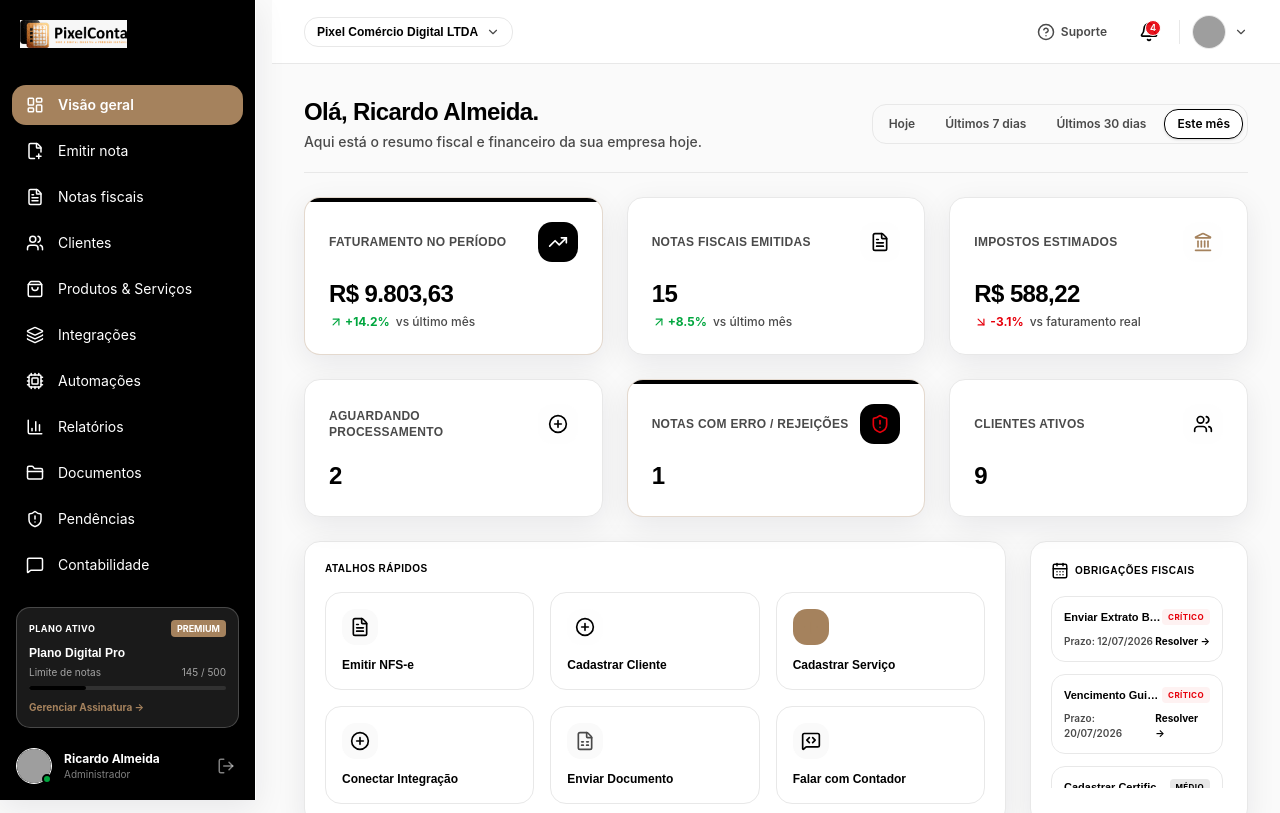
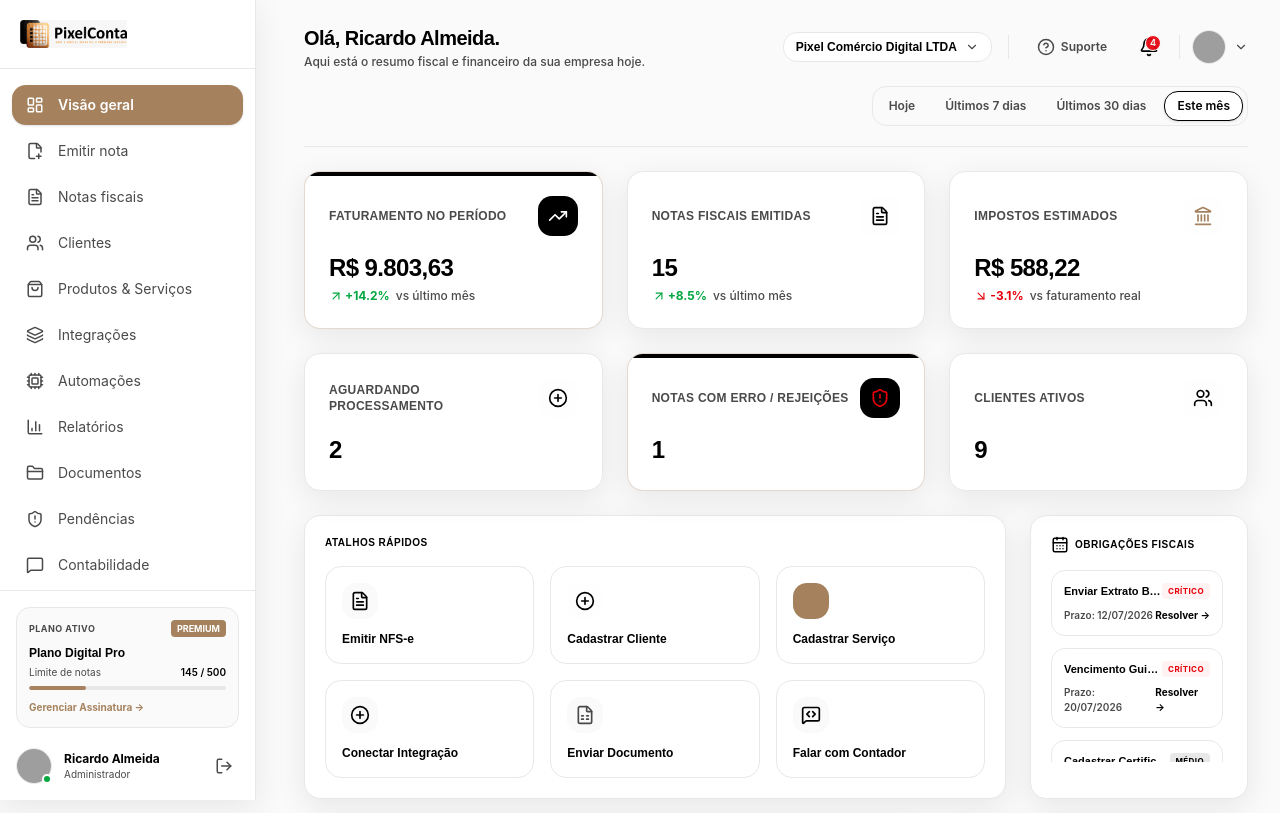
Before and after one commit to matheusgvl/pixelcontasv2, a React (Vite) app: page /app/dashboard in a window 1280 px wide. Shown: the top 813 px of the page. Built offline with nearby package versions, Linux system fonts and the light colour scheme; grey boxes are pictures that could not be loaded.

Commit message:
STYLE - Alteração de cores do menu

```diff
--- a/src/components/shared/Sidebar.tsx
+++ b/src/components/shared/Sidebar.tsx
@@ -9,7 +9,6 @@ import {
 
 interface SidebarProps {
   collapsed: boolean;
-  setCollapsed: (collapsed: boolean) => void;
   mobileOpen: boolean;
   setMobileOpen: (open: boolean) => void;
 }
@@ -50,13 +49,13 @@ export const Sidebar: React.FC<SidebarProps> = ({
       )}
 
       {/* Main Sidebar Panel */}
-      <aside className={`fixed top-0 bottom-0 left-0 bg-black text-white z-40 transition-all duration-300 flex flex-col justify-between border-r border-brand-dark/40 shadow-premium
+      <aside className={`fixed top-0 bottom-0 left-0 bg-white text-text-primary z-40 transition-all duration-300 flex flex-col justify-between border-r border-border shadow-premium
         ${collapsed ? 'w-20' : 'w-64'}
         ${mobileOpen ? 'translate-x-0' : '-translate-x-full md:translate-x-0'}
       `}>
 
         {/* Top Header Logo Area */}
-        <div className="p-5 border-b border-black flex items-center justify-between">
+        <div className="p-5 border-b border-border flex items-center justify-between">
           <Link
             to="/app/dashboard"
             className="flex items-center gap-3 select-none active:scale-[0.98] transition-transform"
@@ -77,8 +76,8 @@ export const Sidebar: React.FC<SidebarProps> = ({
                 onClick={() => setMobileOpen(false)}
                 className={`flex items-center gap-3.5 py-2.5 px-3.5 rounded-soft text-sm transition-all duration-150 relative group
                   ${isActive
-                    ? 'bg-primary text-white font-semibold'
-                    : 'text-white hover:bg-white/10'
+                    ? 'bg-primary text-white font-semibold shadow-sm'
+                    : 'text-text-secondary hover:bg-surface hover:text-text-primary'
                   }`}
               >
                 {item.icon}
@@ -86,7 +85,7 @@ export const Sidebar: React.FC<SidebarProps> = ({
 
                 {/* Collapsed Tooltip fallback */}
                 {collapsed && (
-                  <span className="absolute left-16 bg-black border border-black text-white text-xs py-1.5 px-3 rounded shadow-premium opacity-0 group-hover:opacity-100 group-hover:translate-x-1.5 transition-all duration-200 pointer-events-none z-50 whitespace-nowrap font-title">
+                  <span className="absolute left-16 bg-white border border-border text-text-primary text-xs py-1.5 px-3 rounded shadow-premium opacity-0 group-hover:opacity-100 group-hover:translate-x-1.5 transition-all duration-200 pointer-events-none z-50 whitespace-nowrap font-title font-bold">
                     {item.label}
                   </span>
                 )}
@@ -98,13 +97,13 @@ export const Sidebar: React.FC<SidebarProps> = ({
         </nav>
 
         {/* Sidebar Footer Area */}
-        <div className="p-4 border-t border-black flex flex-col gap-3 bg-brand-dark/20 shrink-0">
+        <div className="p-4 border-t border-border flex flex-col gap-3 bg-white shrink-0">
 
           {/* Plan Info Card */}
           {!collapsed ? (
-            <div className="bg-white/10 p-3 border border-white/20 rounded-soft flex flex-col gap-2 relative overflow-hidden group">
+            <div className="bg-surface p-3 border border-border rounded-soft flex flex-col gap-2 relative overflow-hidden group">
               <div className="flex justify-between items-center z-10 relative">
-                <span className="text-[9px] uppercase font-bold text-white tracking-wider">
+                <span className="text-[9px] uppercase font-bold text-text-secondary tracking-wider">
                   Plano Ativo
                 </span>
                 <span className="text-[9px] bg-primary text-white font-bold px-1.5 py-0.5 rounded">
@@ -112,13 +111,13 @@ export const Sidebar: React.FC<SidebarProps> = ({
                 </span>
               </div>
               <div className="z-10 relative">
-                <p className="text-xs font-bold text-white font-title">Plano Digital Pro</p>
-                <div className="flex justify-between items-center text-[10px] text-white/60 mt-1">
+                <p className="text-xs font-bold text-text-primary font-title">Plano Digital Pro</p>
+                <div className="flex justify-between items-center text-[10px] text-text-secondary mt-1">
                   <span>Limite de notas</span>
-                  <span>145 / 500</span>
+                  <span className="font-semibold text-text-primary">145 / 500</span>
                 </div>
-                <div className="w-full bg-white/10 h-1 rounded-full mt-1.5 overflow-hidden">
-                  <div className="bg-black h-full rounded-full" style={{ width: '29%' }} />
+                <div className="w-full bg-border h-1 rounded-full mt-1.5 overflow-hidden">
+                  <div className="bg-primary h-full rounded-full" style={{ width: '29%' }} />
                 </div>
               </div>
               <Link
@@ -132,11 +131,11 @@ export const Sidebar: React.FC<SidebarProps> = ({
           ) : (
             <Link
               to="/app/plano"
-              className="mx-auto p-2 bg-primary/10 rounded-soft text-text-primary hover:bg-primary/20 hover:text-white transition-colors relative group"
+              className="mx-auto p-2 bg-primary/10 rounded-soft text-text-primary hover:bg-primary/20 transition-colors relative group"
               onClick={() => setMobileOpen(false)}
             >
               <Award className="h-5 w-5 shrink-0" />
-              <span className="absolute left-16 bg-black border border-black text-white text-xs py-1.5 px-3 rounded shadow-premium opacity-0 group-hover:opacity-100 group-hover:translate-x-1.5 transition-all duration-200 pointer-events-none z-50 whitespace-nowrap">
+              <span className="absolute left-16 bg-white border border-border text-text-primary text-xs py-1.5 px-3 rounded shadow-premium opacity-0 group-hover:opacity-100 group-hover:translate-x-1.5 transition-all duration-200 pointer-events-none z-50 whitespace-nowrap font-bold">
                 Plano Premium
               </span>
             </Link>
@@ -148,17 +147,17 @@ export const Sidebar: React.FC<SidebarProps> = ({
               <img
                 src="https://images.unsplash.com/photo-1534528741775-53994a69daeb?auto=format&fit=crop&q=80&w=100"
                 alt="Ricardo Almeida"
-                className="h-9 w-9 rounded-full border border-brand-blue/30 object-cover"
+                className="h-9 w-9 rounded-full border border-border object-cover"
               />
-              <span className="absolute bottom-0 right-0 h-2.5 w-2.5 rounded-full bg-green-600 border-2 border-black" />
+              <span className="absolute bottom-0 right-0 h-2.5 w-2.5 rounded-full bg-green-600 border-2 border-white" />
             </div>
 
             {!collapsed && (
               <div className="flex flex-col flex-1 min-w-0">
-                <span className="text-xs font-bold truncate text-white">
+                <span className="text-xs font-bold truncate text-text-primary">
                   Ricardo Almeida
                 </span>
-                <span className="text-[10px] text-white/50 truncate">
+                <span className="text-[10px] text-text-secondary truncate">
                   Administrador
                 </span>
               </div>
@@ -168,7 +167,7 @@ export const Sidebar: React.FC<SidebarProps> = ({
               <Link
                 to="/login"
                 title="Sair do painel"
-                className="p-1 rounded text-white/50 hover:text-red-600 hover:bg-white/5 transition-colors shrink-0"
+                className="p-1.5 rounded text-text-secondary hover:text-red-600 hover:bg-red-50 transition-colors shrink-0"
               >
                 <LogOut className="h-4.5 w-4.5" />
               </Link>
--- a/src/components/shared/Topbar.tsx
+++ b/src/components/shared/Topbar.tsx
@@ -2,7 +2,7 @@ import React, { useState, useRef, useEffect } from 'react';
 import { Menu, Bell, HelpCircle, ChevronDown, User, Settings, LogOut } from 'lucide-react';
 import { NotificationPanel } from './NotificationPanel';
 import type { NotificationItem } from './NotificationPanel';
-import { Link } from 'react-router-dom';
+import { Link, useLocation } from 'react-router-dom';
 
 interface TopbarProps {
   mobileOpen: boolean;
@@ -17,6 +17,21 @@ export const Topbar: React.FC<TopbarProps> = ({
   const [showUserMenu, setShowUserMenu] = useState(false);
   const [selectedCompany, setSelectedCompany] = useState('Pixel Comércio Digital LTDA');
   const [showCompanySelect, setShowCompanySelect] = useState(false);
+  const location = useLocation();
+
+  let pageTitle = '';
+  let pageSubtitle = '';
+
+  if (location.pathname.includes('/app/dashboard')) {
+    pageTitle = 'Olá, Ricardo Almeida.';
+    pageSubtitle = 'Aqui está o resumo fiscal e financeiro da sua empresa hoje.';
+  } else if (location.pathname.includes('/app/notas')) {
+    pageTitle = 'Notas Fiscais';
+    pageSubtitle = 'Gerencie todas as suas notas.';
+  } else if (location.pathname.includes('/app/clientes')) {
+    pageTitle = 'Clientes';
+    pageSubtitle = 'Gestão de carteira de clientes.';
+  }
 
   const notificationsRef = useRef<HTMLDivElement>(null);
   const userMenuRef = useRef<HTMLDivElement>(null);
@@ -76,10 +91,10 @@ export const Topbar: React.FC<TopbarProps> = ({
   };
 
   return (
-    <header className="w-full bg-white border-b border-border h-16 flex items-center justify-between px-4 md:px-8 z-30">
+    <header className="w-full flex items-center justify-between px-4 md:px-8 pt-6 pb-2 z-30">
 
-      {/* Left controls: Mobile menu trigger & search */}
-      <div className="flex items-center gap-3">
+      {/* Left controls: Mobile menu trigger & Page Title */}
+      <div className="flex items-center gap-4">
         <button
           onClick={() => setMobileOpen(!mobileOpen)}
           className="md:hidden p-1.5 rounded-full text-text-primary hover:bg-surface transition-colors"
@@ -87,18 +102,34 @@ export const Topbar: React.FC<TopbarProps> = ({
           <Menu className="h-5.5 w-5.5" />
         </button>
 
+        {pageTitle && (
+          <div className="hidden md:flex flex-col gap-0.5">
+            <h1 className="text-lg md:text-xl font-black text-text-primary font-title tracking-tight">
+              {pageTitle}
+            </h1>
+            {pageSubtitle && (
+              <p className="text-[10px] md:text-xs text-text-secondary font-medium">
+                {pageSubtitle}
+              </p>
+            )}
+          </div>
+        )}
+      </div>
+
+      {/* Right controls: Company Select, Help, notifications, user profile */}
+      <div className="flex items-center gap-3">
         {/* Company Dropdown Selector */}
         <div className="relative" ref={companySelectRef}>
           <button
             onClick={() => setShowCompanySelect(!showCompanySelect)}
-            className="flex items-center gap-2 px-3 py-1.5 border border-border rounded-soft hover:bg-surface transition-colors text-xs font-semibold text-text-primary font-title"
+            className="flex items-center gap-2 px-3 py-1.5 border border-border bg-white rounded-soft hover:bg-white/60 transition-colors text-xs font-semibold text-text-primary font-title"
           >
             <span className="truncate max-w-[130px] sm:max-w-none">{selectedCompany}</span>
             <ChevronDown className="h-3.5 w-3.5 text-text-secondary" />
           </button>
 
           {showCompanySelect && (
-            <div className="absolute left-0 mt-2 w-56 bg-white border border-border rounded-premium shadow-premium z-50 py-1.5 animate-fade-in text-xs">
+            <div className="absolute right-0 mt-2 w-56 bg-white border border-border rounded-premium shadow-premium z-50 py-1.5 animate-fade-in text-xs">
               <span className="px-3 py-1.5 text-[10px] uppercase font-bold text-text-secondary tracking-wider block">
                 Selecionar Empresa
               </span>
@@ -125,10 +156,9 @@ export const Topbar: React.FC<TopbarProps> = ({
             </div>
           )}
         </div>
-      </div>
 
-      {/* Right controls: Help, notifications, user profile */}
-      <div className="flex items-center gap-3">
+        {/* Vertical divider */}
+        <div className="hidden sm:block h-6 w-px bg-border mx-1"></div>
 
         {/* Help Link */}
         <Link
--- a/src/layouts/AuthenticatedLayout.tsx
+++ b/src/layouts/AuthenticatedLayout.tsx
@@ -4,7 +4,7 @@ import { Sidebar } from '../components/shared/Sidebar';
 import { Topbar } from '../components/shared/Topbar';
 
 export const AuthenticatedLayout: React.FC = () => {
-  const [collapsed, setCollapsed] = useState(false);
+  const [collapsed] = useState(false);
   const [mobileOpen, setMobileOpen] = useState(false);
 
   return (
@@ -29,7 +29,7 @@ export const AuthenticatedLayout: React.FC = () => {
               mobileOpen={mobileOpen}
               setMobileOpen={setMobileOpen}
             />
-            <div className="p-4 md:p-8 pt-6 flex-1">
+            <div className="px-4 md:px-8 pb-8 pt-2 flex-1">
               <Outlet />
             </div>
           </div>
--- a/src/pages/Dashboard.tsx
+++ b/src/pages/Dashboard.tsx
@@ -100,16 +100,8 @@ export const Dashboard: React.FC = () => {
   return (
     <div className="flex flex-col gap-6">
 
-      {/* Welcome Header */}
-      <div className="flex flex-col md:flex-row md:items-center justify-between gap-4 border-b border-border pb-5">
-        <div className="flex flex-col gap-1">
-          <h1 className="text-xl md:text-2xl font-black text-text-primary font-title tracking-tight">
-            Olá, Ricardo Almeida.
-          </h1>
-          <p className="text-xs md:text-sm text-text-secondary font-medium">
-            Aqui está o resumo fiscal e financeiro da sua empresa hoje.
-          </p>
-        </div>
+      {/* Top Section - Filters */}
+      <div className="flex justify-end gap-4 border-b border-border pb-5">
 
         {/* Period Filter Buttons */}
         <div className="flex items-center gap-1.5 bg-surface p-1 rounded-soft border border-border text-xs">
```
Also changed, not shown: 4 other files (tests, documents, lock files or other folders).
